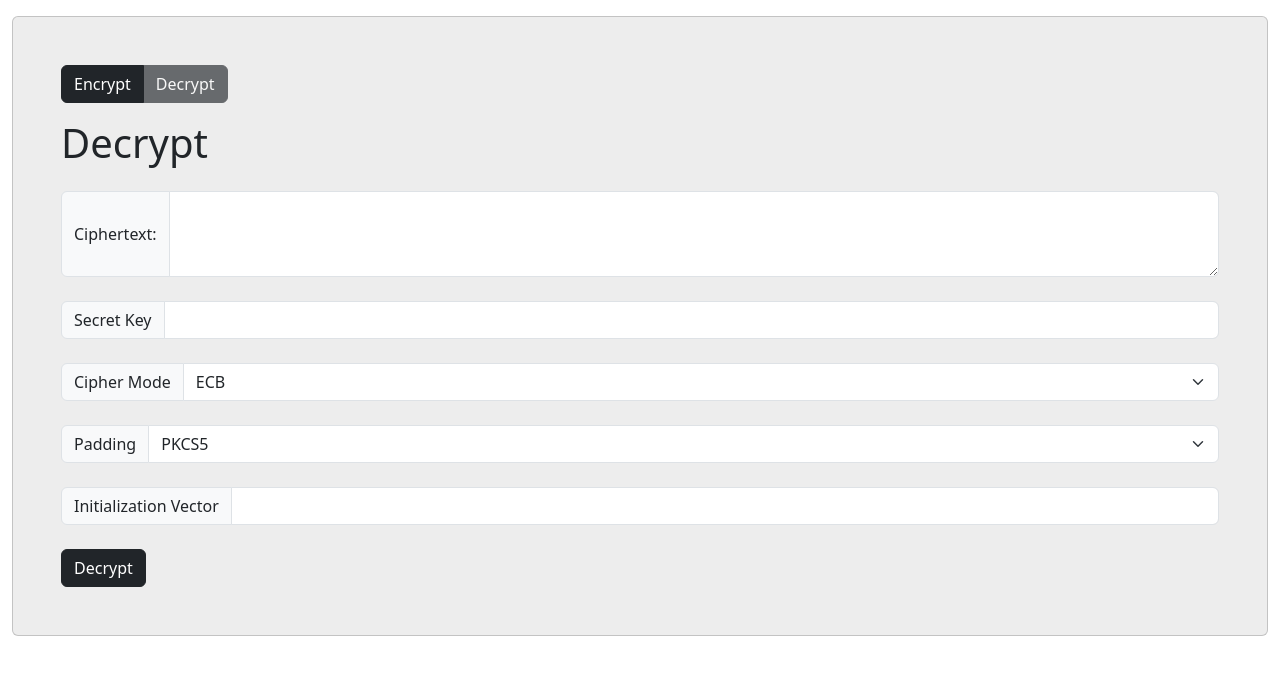
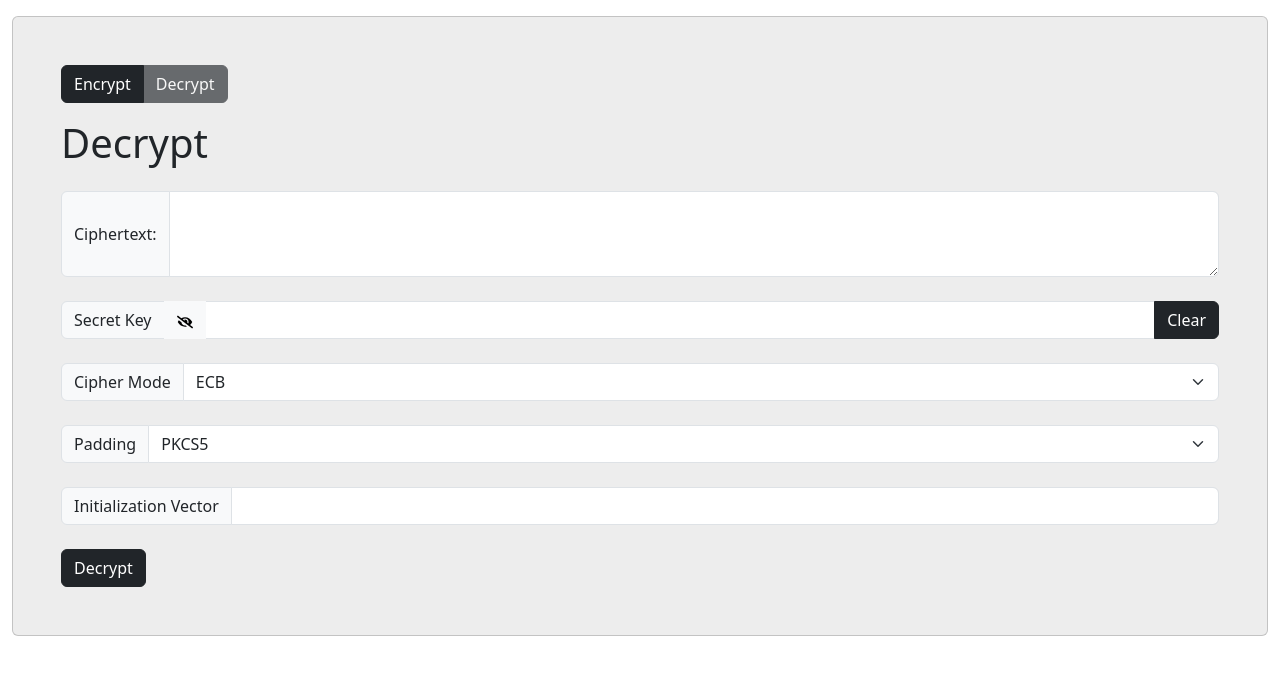
Before and after one commit to CarlosAmul/simple-aes, a React (Vite) app: page / in a window 1280 px wide. Shown: the top 674 px of the page. Built offline with nearby package versions, Linux system fonts and the light colour scheme.

Commit message:
Secret key is now obscured when being typed; also added a "clear" button for secret key field

```diff
--- a/package.json
+++ b/package.json
@@ -14,7 +14,8 @@
     "crypto-js": "^4.2.0",
     "react": "^18.2.0",
     "react-bootstrap": "^2.10.2",
-    "react-dom": "^18.2.0"
+    "react-dom": "^18.2.0",
+    "react-icons": "^5.2.1"
   },
   "devDependencies": {
     "@types/react": "^18.2.66",
--- a/src/Decrypt.jsx
+++ b/src/Decrypt.jsx
@@ -1,5 +1,6 @@
 import { useState } from "react"
 import CryptoJS from "crypto-js"
+import { FaEye, FaEyeSlash } from "react-icons/fa";
 import { Button, Form, InputGroup } from "react-bootstrap"
 
 export default function Decrypt() {
@@ -17,7 +18,10 @@ export default function Decrypt() {
 
     const [initVector, setInitVector] = useState('')
     const [ciphertext, setCiphertext] = useState('')
+
+    const [hideSecret, setHideSecret] = useState(true)
     const [secret, setSecret] = useState("")
+
     const [mode, setMode] = useState("ECB")
     const [padding, setPadding] = useState("PKCS5")
     const [output, setOutput] = useState("")
@@ -51,14 +55,20 @@ export default function Decrypt() {
                     <Form.Control as='textarea' rows={3}
                         onChange={(e) => setCiphertext(e.target.value)} value={ciphertext}
                     />
-                 </InputGroup>
-                 <InputGroup className="mb-4">
-                    <InputGroup.Text>Secret Key</InputGroup.Text>
-                    <Form.Control type="text" value={secret} onChange={(e) => setSecret(e.target.value)} />
                 </InputGroup>
                 <InputGroup className="mb-4">
-                <InputGroup.Text >Cipher Mode</InputGroup.Text>
-                <Form.Select value={mode} onChange={(e) => setMode(e.target.value)}>
+                    <InputGroup.Text>Secret Key</InputGroup.Text>
+                    {
+                        hideSecret ?
+                        <Button variant="light" onClick={()=>setHideSecret(false)}><FaEyeSlash /></Button> :
+                        <Button variant="light" onClick={()=>setHideSecret(true)}><FaEye/></Button>
+                    }
+                    <Form.Control type={hideSecret ? "password" : "text"} value={secret} onChange={(e) => setSecret(e.target.value)} />
+                    <Button variant="dark" onClick={()=>setSecret("")} >Clear</Button>
+                </InputGroup>
+                <InputGroup className="mb-4">
+                    <InputGroup.Text >Cipher Mode</InputGroup.Text>
+                    <Form.Select value={mode} onChange={(e) => setMode(e.target.value)}>
                         <option value={"ECB"}>ECB</option>
                         <option value={"CBC"}>CBC</option>
                     </Form.Select>
```
Also changed, not shown: 1 other file (tests, documents, lock files or other folders).
